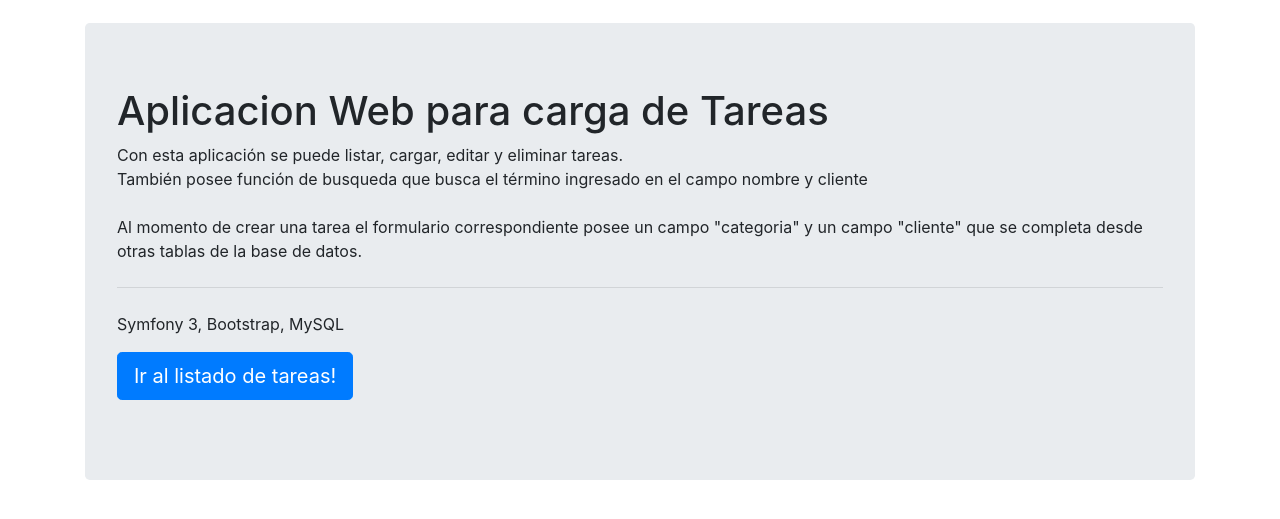
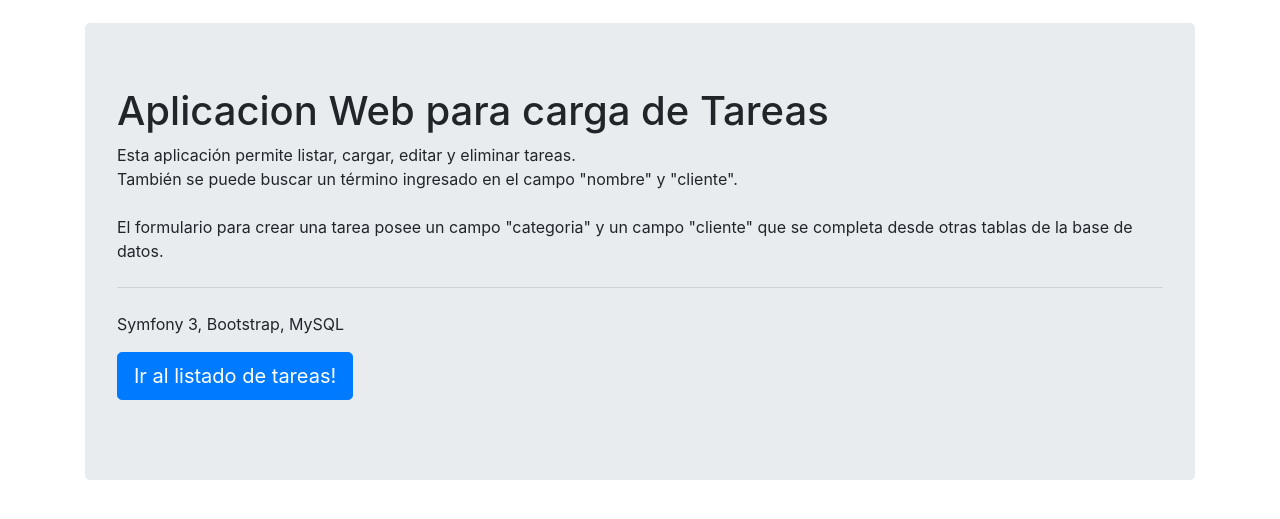
Before and after one commit to MarianoSeif/side_it_test, a Symfony app: template templates/index.html.twig in a window 1280 px wide. Shown: the part 97-616 px from the top of the page. Run offline with Twig, Linux system fonts and the light colour scheme; the template is opened without the code that fills it, so the values that code supplies are empty; some libraries are stand-ins or nearby versions.

Commit message:
Segunda version definitiva

```diff
--- a/src/Controller/MainController.php
+++ b/src/Controller/MainController.php
@@ -9,9 +9,6 @@ class MainController extends Controller
     public function index()
     {
         return $this->render('index.html.twig');
-        /* return $this->json([
-            'message' => 'Welcome to your new controller!',
-            'path' => 'src/Controller/MainController.php',
-        ]); */
+
     }
 }
--- a/templates/index.html.twig
+++ b/templates/index.html.twig
@@ -5,9 +5,9 @@
     <div class="jumbotron">
         <h1 class="display-6">Aplicacion Web para carga de Tareas</h1>
         <p>
-            Con esta aplicación se puede listar, cargar, editar y eliminar tareas. <br>
-            También posee función de busqueda que busca el término ingresado en el campo nombre y cliente <br> <br>
-            Al momento de crear una tarea el formulario correspondiente posee un campo "categoria" y un campo "cliente" que se completa desde otras tablas de la base de datos.
+            Esta aplicación permite listar, cargar, editar y eliminar tareas. <br>
+            También se puede buscar un término ingresado en el campo "nombre" y "cliente". <br> <br>
+            El formulario para crear una tarea posee un campo "categoria" y un campo "cliente" que se completa desde otras tablas de la base de datos.
         </p>
         <hr class="my-4">
         <p>Symfony 3, Bootstrap, MySQL</p>
```
Also changed, not shown: src/Controller/TaskController.php (+0 -11 lines), templates/base_templates/base.html.twig (deleted, +0 -11 lines), templates/task/task_test.html.twig (deleted, +0 -8 lines).
